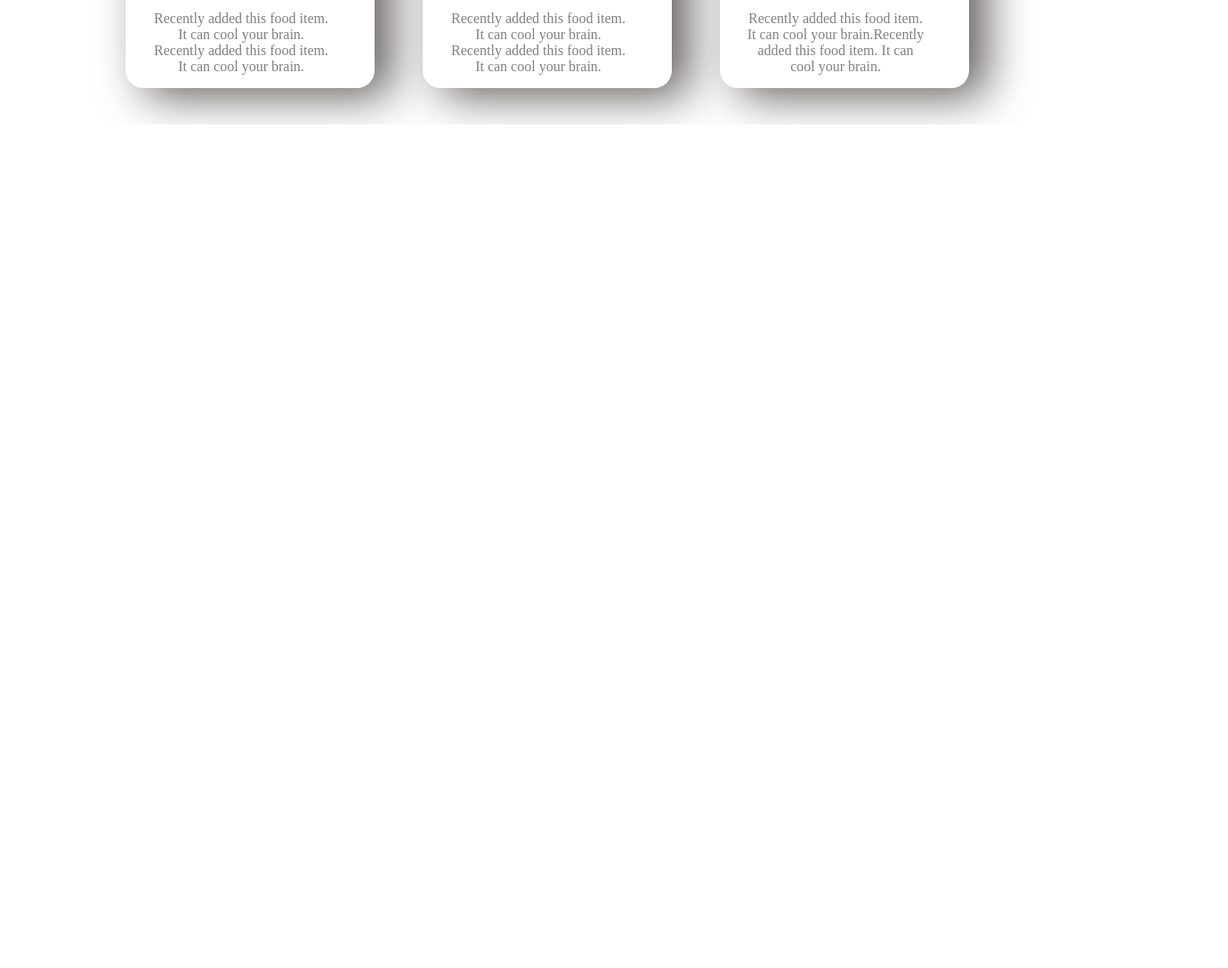
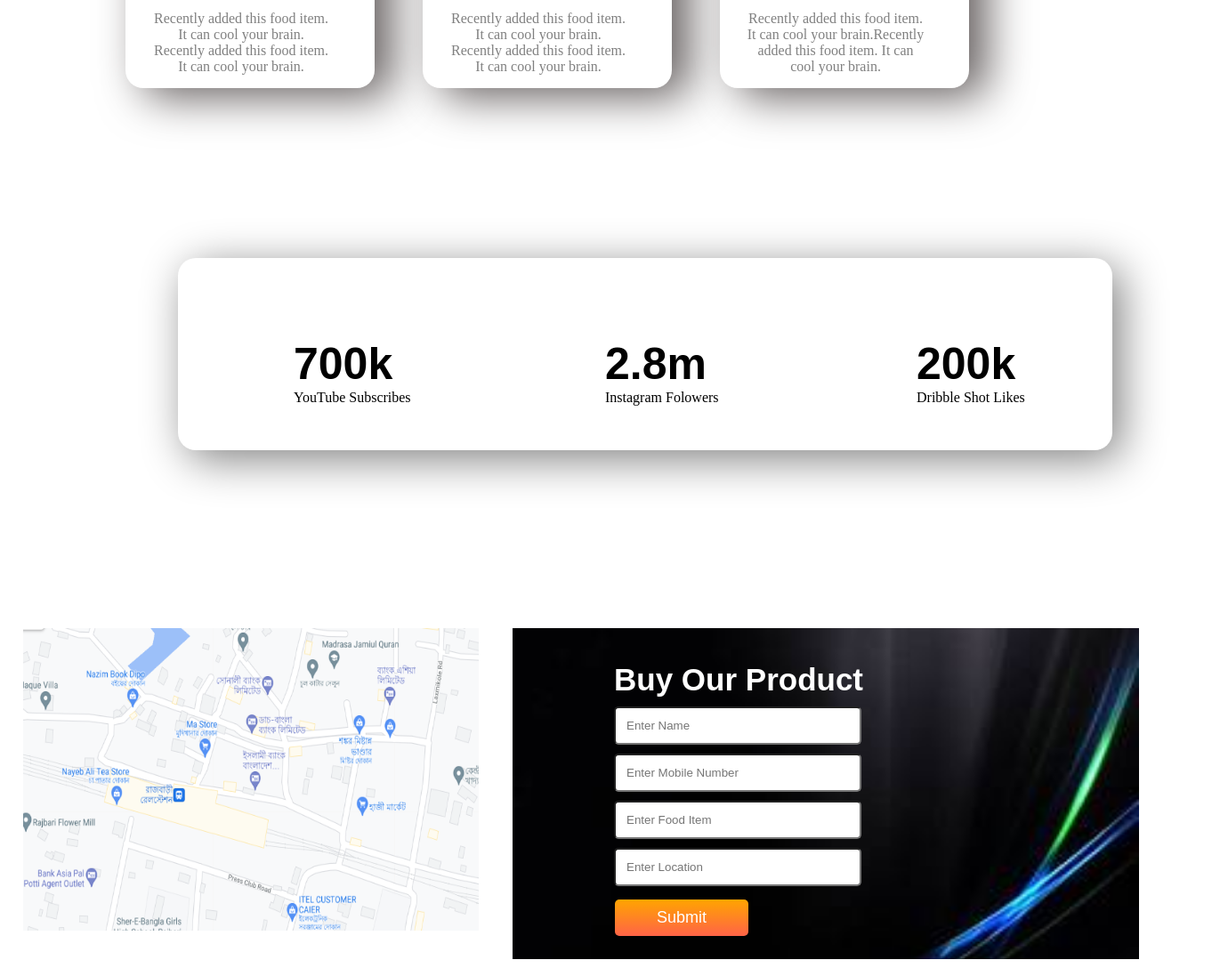
Before and after one commit to AmirlHosain/first-assignment, a plain HTML site: page index.html in a window 1280 px wide. Shown: the part 1690-2778 px from the top of the page at 89% size, 1380 px wide, since content can reach past the window. Before the commit the page ends 1830 px from the top, so only its background shows below. Drawn offline with Linux system fonts and the light colour scheme.

Commit message:
map login commit

```diff
--- a/index.html
+++ b/index.html
@@ -112,6 +112,50 @@
         </div>
     </div>
 
+
+
+    <section class="social-site">
+        <div class="social">
+
+            <div class="common">
+                <h3 class="viwer">700k</h3>
+                <p>YouTube Subscribes</p>
+            </div>
+
+            <div class="common">
+                <h3 class="viwer">2.8m</h3>
+                <p>Instagram Folowers</p>
+            </div>
+
+            <div class="common">
+                <h3 class="viwer">200k</h3>
+                <p>Dribble Shot Likes </p>
+            </div>
+
+        </div>
+    </section>
+
+
+
+
+    <!--  Map Login-->
+
+    <section class="map-login">
+        <div class="map">
+            <img src="images/map.png" alt="">
+        </div>
+
+        <div class="login">
+            <h1 class="buy">Buy Our Product</h1>
+
+            <input class="addres" type="text" placeholder="Enter Name">
+            <input class="addres" type="number" placeholder="Enter Mobile Number">
+            <input class="addres" type="text" placeholder="Enter Food Item">
+            <input class="addres" type="text" placeholder="Enter Location">
+            <button class="submit">Submit</button>
+        </div>
+    </section>
+
 </body>
 
 </html>
--- a/style.css
+++ b/style.css
@@ -186,3 +186,83 @@
        margin:15px 0px 0px 30px;
        color:gray;
 }
+
+
+
+
+
+/*  social  */
+
+.social-site{
+   width:950px;
+   background-color: #fff;
+   margin:150px 0px 0px 200px;
+   border-radius: 20px;
+   box-shadow: 10px 10px 50px gray;
+   padding: 50px;
+}
+
+.social{display:flex;
+   margin-left: 80px;
+   margin-top:40px ;
+}
+
+.comon{width:150px;
+       padding: 20px;
+}
+
+.viwer{
+   width: 350px;
+   font-size: 50px;
+   font-family: arial;
+}
+
+
+
+
+/* Map Login*/
+
+.map-login{margin-top: 200px;
+        width="100%"
+        height:500px
+}
+
+.map{float:left;
+     width: 40%;
+}
+.map img{width: 100%;
+       margin-left: 5%;
+       height: 340px;
+}
+
+.login{float:right;
+   width: 50%;
+   background-image: url(images/bg.jpg);
+   background-repeat: no-repeat;
+   background-size: 100%;
+   padding: 3% 0% 2% 5%;
+   margin-bottom: 10px;
+}
+.buy{font-size: 35px;
+   font-family: arial;
+   color:#fff;
+   margin:  0px 0px 10px 50px;
+}
+
+.addres{display: block;
+        width: 250px;
+        padding: 12px;
+        margin-top:10px;
+        margin-left: 50px;
+        border-radius: 5px;
+}
+
+.submit{width:150px ;
+   color: #fff;
+   background-image: linear-gradient(orange, tomato);
+   padding: 10px;
+   margin:15px 0px 0px 51px;
+   font-size: 18px;
+   border-radius: 5px;
+   border:none;
+}
```
Also changed, not shown: images/bg.jpg (added), images/map.png (added).
